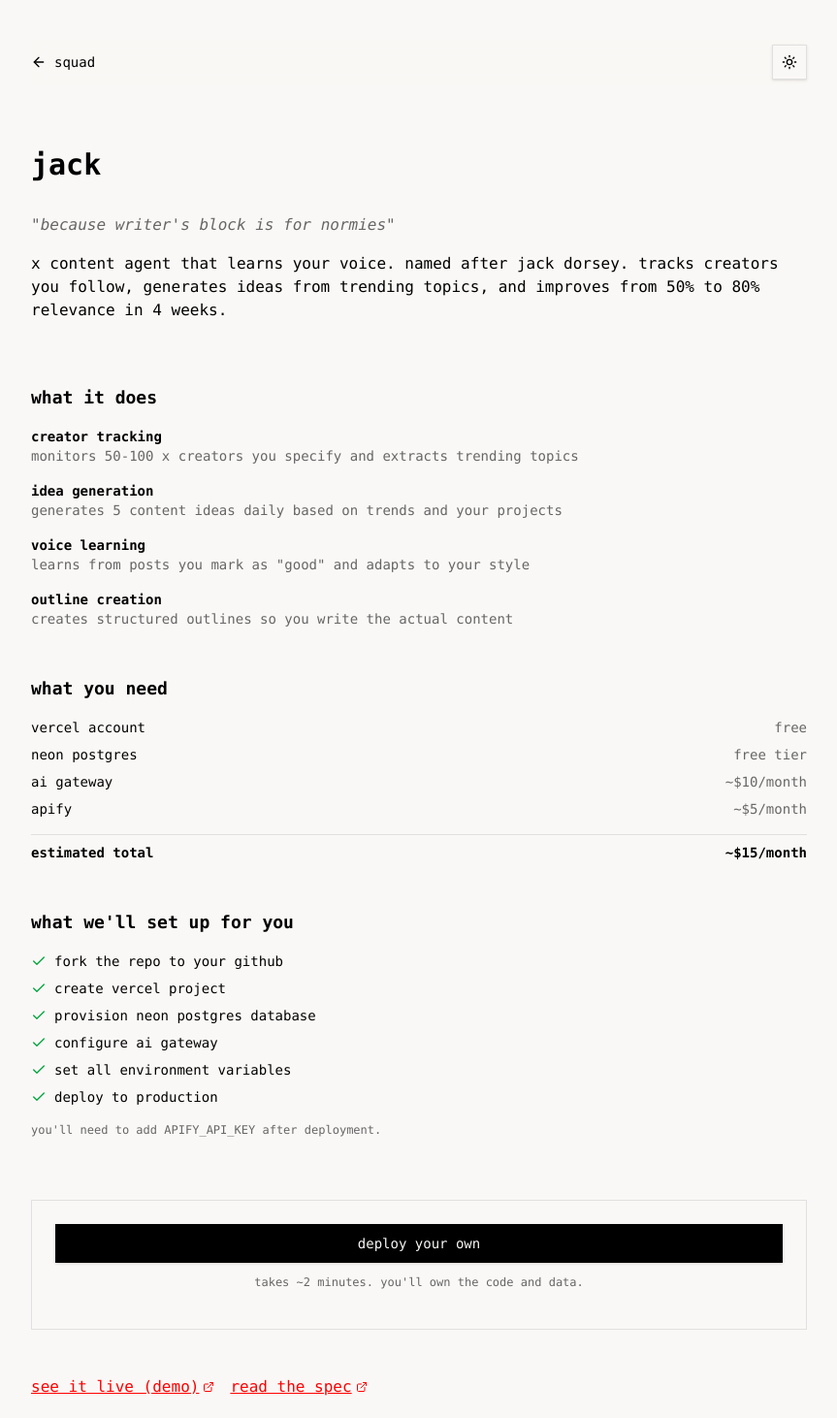
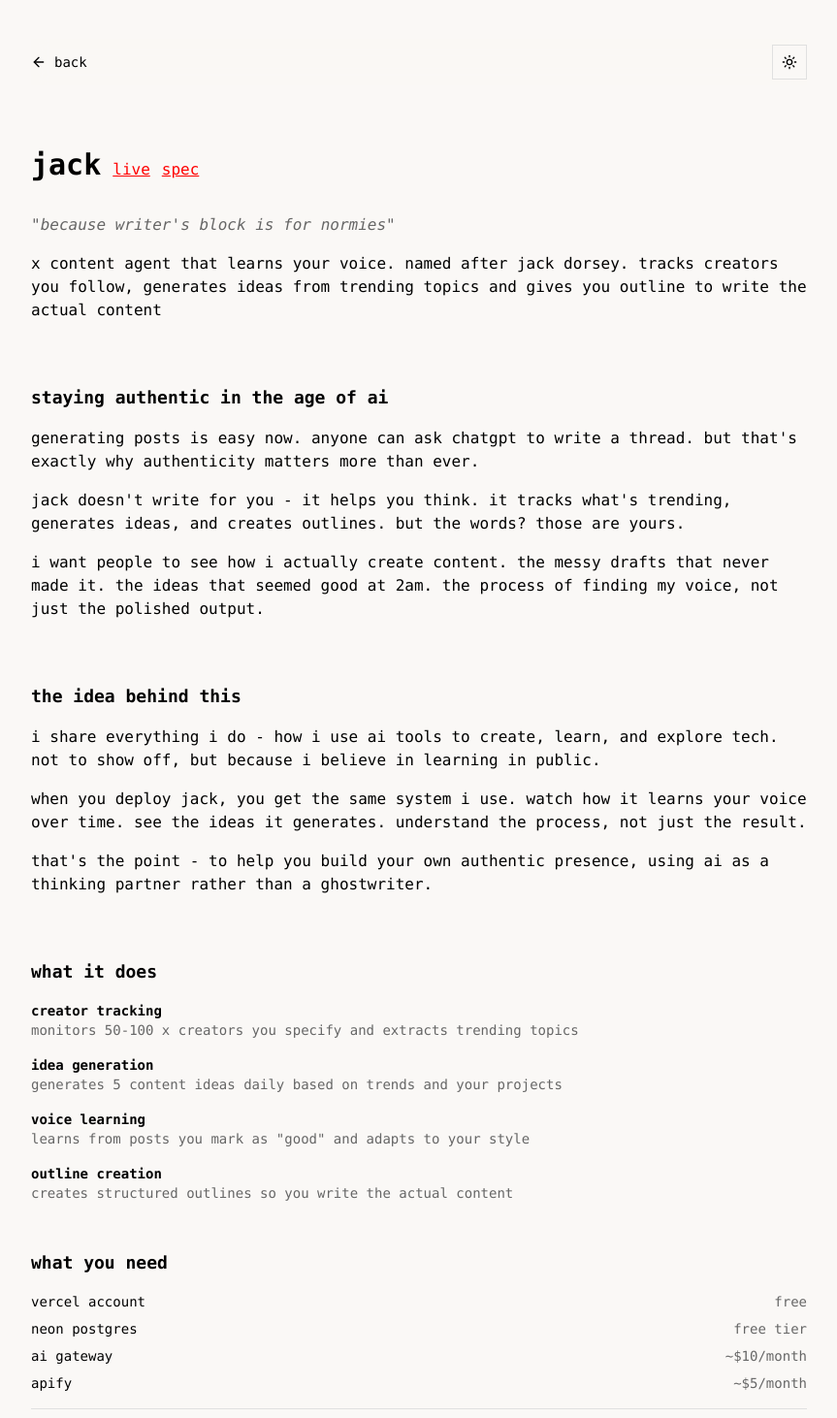
Before and after one commit to vishesh-baghel/experiments, a Next.js app in the folder packages/squad/: page /jack in a window 1280 px wide. Shown: the part 20-1482 px from the top of the page at 97% size, without its empty margins (208-1071 px from the left). Built offline with nearby package versions, Linux system fonts and the light colour scheme.

Commit message:
modified the copy for the squad and jack landing pages and fixed styling issues

```diff
--- a/packages/squad/src/app/[agentId]/page.tsx
+++ b/packages/squad/src/app/[agentId]/page.tsx
@@ -4,7 +4,7 @@
 import { Footer } from "@/components/sections/footer";
 import { Button } from "@/components/ui/button";
 import { agents, getAgentById } from "@/config/agents";
-import { Check, ExternalLink } from "lucide-react";
+import { Check } from "lucide-react";
 
 interface AgentPageProps {
   params: Promise<{
@@ -43,6 +43,7 @@
   }
 
   const isComingSoon = agent.status === "coming-soon";
+  const isJack = agent.id === "jack";
 
   return (
     <div className="min-h-screen font-mono">
@@ -52,12 +53,34 @@
         <main>
           {/* Hero */}
           <section className="py-6">
-            <div className="flex items-center gap-3 mb-2">
+            <div className="flex items-baseline gap-3 mb-2 flex-wrap">
               <h1 className="text-2xl sm:text-3xl font-bold">{agent.name}</h1>
               {isComingSoon && (
-                <span className="text-xs px-2 py-1 bg-secondary text-muted-foreground">
+                <span className="text-xs px-2 py-0.5 bg-secondary text-muted-foreground leading-none">
                   coming soon
                 </span>
+              )}
+              {!isComingSoon && (
+                <div className="flex gap-3 text-sm">
+                  {agent.demoUrl && (
+                    <Link
+                      href={agent.demoUrl}
+                      target="_blank"
+                      rel="noreferrer"
+                    >
+                      live
+                    </Link>
+                  )}
+                  {agent.specUrl && (
+                    <Link
+                      href={agent.specUrl}
+                      target="_blank"
+                      rel="noreferrer"
+                    >
+                      spec
+                    </Link>
+                  )}
+                </div>
               )}
             </div>
             <p className="text-base text-muted-foreground mb-4 italic">
@@ -65,6 +88,58 @@
             </p>
             <p className="text-sm sm:text-base">{agent.description}</p>
           </section>
+
+          {/* Jack-specific: Authenticity Section */}
+          {isJack && (
+            <section className="py-6">
+              <h2 className="text-base sm:text-lg font-bold mb-4 mt-0">
+                staying authentic in the age of ai
+              </h2>
+              <div className="space-y-4 text-sm sm:text-base">
+                <p>
+                  generating posts is easy now. anyone can ask chatgpt to write
+                  a thread. but that&apos;s exactly why authenticity matters
+                  more than ever.
+                </p>
+                <p>
+                  jack doesn&apos;t write for you - it helps you think. it
+                  tracks what&apos;s trending, generates ideas, and creates
+                  outlines. but the words? those are yours.
+                </p>
+                <p>
+                  i want people to see how i actually create content. the messy
+                  drafts that never made it. the ideas that seemed good at 2am.
+                  the process of finding my voice, not just the polished output.
+                </p>
+              </div>
+            </section>
+          )}
+
+          {/* Jack-specific: Core Ideas Section */}
+          {isJack && (
+            <section className="py-6">
+              <h2 className="text-base sm:text-lg font-bold mb-4 mt-0">
+                the idea behind this
+              </h2>
+              <div className="space-y-4 text-sm sm:text-base">
+                <p>
+                  i share everything i do - how i use ai tools to create, learn,
+                  and explore tech. not to show off, but because i believe in
+                  learning in public.
+                </p>
+                <p>
+                  when you deploy jack, you get the same system i use. watch how
+                  it learns your voice over time. see the ideas it generates.
+                  understand the process, not just the result.
+                </p>
+                <p>
+                  that&apos;s the point - to help you build your own authentic
+                  presence, using ai as a thinking partner rather than a
+                  ghostwriter.
+                </p>
+              </div>
+            </section>
+          )}
 
           {/* Features */}
           <section className="py-6">
@@ -172,33 +247,6 @@
             </section>
           )}
 
-          {/* Links */}
-          <section className="py-6">
-            <div className="flex flex-wrap gap-4 text-sm">
-              {agent.demoUrl && (
-                <Link
-                  href={agent.demoUrl}
-                  target="_blank"
-                  rel="noreferrer"
-                  className="inline-flex items-center gap-1"
-                >
-                  see it live (demo)
-                  <ExternalLink className="h-3 w-3" />
-                </Link>
-              )}
-              {agent.specUrl && (
-                <Link
-                  href={agent.specUrl}
-                  target="_blank"
-                  rel="noreferrer"
-                  className="inline-flex items-center gap-1"
-                >
-                  read the spec
-                  <ExternalLink className="h-3 w-3" />
-                </Link>
-              )}
-            </div>
-          </section>
         </main>
 
         <Footer />
--- a/packages/squad/src/components/agent-card.tsx
+++ b/packages/squad/src/components/agent-card.tsx
@@ -9,14 +9,14 @@
 export const AgentCard = ({ agent }: AgentCardProps) => {
   const isComingSoon = agent.status === "coming-soon";
 
-  return (
-    <div className="border border-border p-6 hover:border-muted-foreground transition-colors">
+  const CardContent = () => (
+    <>
       <div className="flex items-start justify-between gap-4">
         <div className="flex-1">
-          <div className="flex items-center gap-3 mb-2">
+          <div className="flex items-baseline gap-3 mb-2">
             <h3 className="text-lg font-bold">{agent.name}</h3>
             {isComingSoon && (
-              <span className="text-xs px-2 py-1 bg-secondary text-muted-foreground">
+              <span className="text-xs px-2 py-0.5 bg-secondary text-muted-foreground leading-none">
                 coming soon
               </span>
             )}
@@ -36,15 +36,29 @@
 
       {!isComingSoon && (
         <div className="mt-6 flex justify-end">
-          <Link
-            href={`/${agent.id}`}
-            className="inline-flex items-center gap-2 text-sm text-foreground no-underline hover:text-accent-red"
-          >
+          <span className="inline-flex items-center gap-2 text-sm text-foreground group-hover:text-accent-red transition-colors">
             learn more
             <ArrowRight className="h-4 w-4" />
-          </Link>
+          </span>
         </div>
       )}
-    </div>
+    </>
+  );
+
+  if (isComingSoon) {
+    return (
+      <div className="border border-border p-6">
+        <CardContent />
+      </div>
+    );
+  }
+
+  return (
+    <Link
+      href={`/${agent.id}`}
+      className="block border border-border p-6 hover:border-muted-foreground transition-colors no-underline text-foreground group"
+    >
+      <CardContent />
+    </Link>
   );
 };
--- a/packages/squad/src/components/sections/header.tsx
+++ b/packages/squad/src/components/sections/header.tsx
@@ -16,7 +16,7 @@
           {isHomePage ? (
             <Link
               href="/"
-              className="text-base font-bold text-foreground no-underline hover:no-underline"
+              className="text-xl font-bold text-foreground no-underline hover:no-underline"
             >
               squad
             </Link>
@@ -26,7 +26,7 @@
               className="inline-flex items-center gap-2 text-sm text-foreground no-underline hover:text-muted-foreground"
             >
               <ArrowLeft className="h-4 w-4" />
-              squad
+              back
             </Link>
           )}
         </div>
--- a/packages/squad/src/components/ui/button.tsx
+++ b/packages/squad/src/components/ui/button.tsx
@@ -9,13 +9,13 @@
     variants: {
       variant: {
         default:
-          "bg-primary text-primary-foreground shadow hover:bg-primary/90",
+          "bg-primary text-primary-foreground hover:bg-primary/90",
         destructive:
           "bg-destructive text-destructive-foreground shadow-sm hover:bg-destructive/90",
         outline:
-          "border border-input bg-background shadow-sm hover:bg-secondary hover:text-secondary-foreground",
+          "border border-input bg-background hover:bg-secondary hover:text-secondary-foreground",
         secondary:
-          "bg-secondary text-secondary-foreground shadow-sm hover:bg-secondary/80",
+          "bg-secondary text-secondary-foreground hover:bg-secondary/80",
         ghost: "hover:bg-secondary hover:text-secondary-foreground",
         link: "text-accent-red underline-offset-4 hover:underline",
       },
--- a/packages/squad/src/config/agents.ts
+++ b/packages/squad/src/config/agents.ts
@@ -54,7 +54,7 @@
   name: "jack",
   tagline: "because writer's block is for normies",
   description:
-    "x content agent that learns your voice. named after jack dorsey. tracks creators you follow, generates ideas from trending topics, and improves from 50% to 80% relevance in 4 weeks.",
+    "x content agent that learns your voice. named after jack dorsey. tracks creators you follow, generates ideas from trending topics and gives you outline to write the actual content",
   features: [
     {
       title: "creator tracking",
```
Also changed, not shown: packages/squad/src/app/page.tsx (+31 -42 lines).
